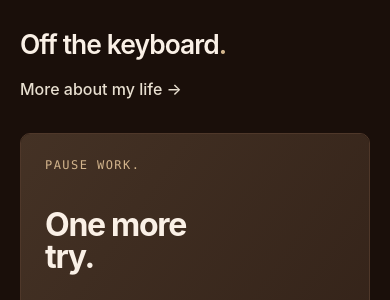
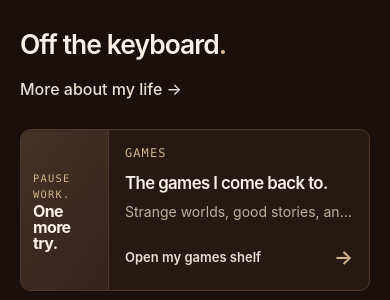
Before and after one commit to qusaismael/portfolio, an Eleventy site: page src/index.html in a window 390 px wide. Shown: the part 5050-5350 px from the top of the page. Built offline with nearby package versions, Linux system fonts and the light colour scheme; Eleventy itself is replaced by a stand-in of ours; files that its build step writes are made by us from their sources; no server answers.

Commit message:
fix(home-mobile): compact life cards to 88px rows, fix height inversion

```diff
--- a/src/css/life-preview.css
+++ b/src/css/life-preview.css
@@ -6,9 +6,9 @@
 .discovery-photo img{width:100%;height:100%;object-fit:cover;object-position:50% 45%}
 .discovery-photo-graduation img{object-position:50% 30%}
 .discovery-photo>span{position:absolute;inset:auto 0 0;padding:36px 18px 14px;background:linear-gradient(transparent,rgba(0,0,0,.85));color:#fff;font:.75rem/1.6 var(--font-mono)}
-.discovery-game-preview{display:flex;flex-direction:column;justify-content:space-between;padding:22px 24px;background:linear-gradient(125deg,rgba(var(--accent-color-rgb),.1),transparent),var(--secondary-color)}
+.discovery-game-preview{display:flex;flex-direction:column;justify-content:space-between;padding:16px 20px;background:linear-gradient(125deg,rgba(var(--accent-color-rgb),.1),transparent),var(--secondary-color)}
 .discovery-game-kicker{font:.75rem/1.6 var(--font-mono);text-transform:uppercase;letter-spacing:.12em;color:var(--accent-color)}
-.discovery-game-preview strong{font-size:2rem;line-height:1;letter-spacing:-.04em;font-weight:650;color:var(--heading-color)}
+.discovery-game-preview strong{font-size:1.5rem;line-height:1;letter-spacing:-.04em;font-weight:650;color:var(--heading-color)}
 .discovery-game-titles{font:.8125rem/1.7 var(--font-mono);color:var(--text-color)}
 .discovery-copy{display:flex;flex-direction:column;flex:1;padding:20px}
 .discovery-copy>.eyebrow{margin-bottom:10px}
@@ -20,13 +20,23 @@
 @media(min-width:581px) and (max-width:900px){
  .life-discoveries{grid-template-columns:minmax(0,1fr)}
  .life-discovery{display:grid;grid-template-columns:.85fr 1fr}
- .discovery-photo,.discovery-game-preview{height:100%;min-height:270px;border-bottom:0;border-right:1px solid var(--border-color)}
+ .discovery-photo,.discovery-game-preview{height:100%;min-height:170px;border-bottom:0;border-right:1px solid var(--border-color)}
  .discovery-photo img{position:absolute;inset:0}
 }
 @media(max-width:580px){
- .life-discoveries{grid-template-columns:minmax(0,1fr);gap:24px}
- .discovery-photo,.discovery-game-preview{height:240px}
- .discovery-copy{padding:22px}
+ .life-discoveries{grid-template-columns:minmax(0,1fr);gap:14px;margin:20px 0 32px}
+ .life-discovery{display:grid;grid-template-columns:88px minmax(0,1fr)}
+ .discovery-photo,.discovery-game-preview{height:100%;min-height:88px;border-bottom:0;border-right:1px solid var(--border-color)}
+ .discovery-photo img{position:absolute;inset:0}
+ .discovery-photo>span{display:none}
+ .discovery-game-preview{padding:12px;justify-content:center}
+ .discovery-game-preview strong{font-size:1rem}
+ .discovery-game-titles{display:none}
+ .discovery-game-kicker{font-size:.65rem}
+ .discovery-copy{padding:14px 16px;min-width:0}
+ .discovery-copy h3{font-size:1.05rem;margin:0 0 6px}
+ .discovery-copy p{font-size:.875rem;margin:0 0 8px;display:-webkit-box;-webkit-line-clamp:1;-webkit-box-orient:vertical;overflow:hidden}
+ .discovery-action{border-top:0;padding-top:6px;min-height:44px;font-size:.8125rem}
 }
 @media(prefers-reduced-motion:reduce){.life-discovery{transition:none}.life-discovery:hover,.life-discovery:focus-visible{transform:none}}
 @media print{.life-discoveries{display:block}.life-discovery{break-inside:avoid;margin:0 0 20px}.discovery-photo,.discovery-game-preview{display:none}}
```
